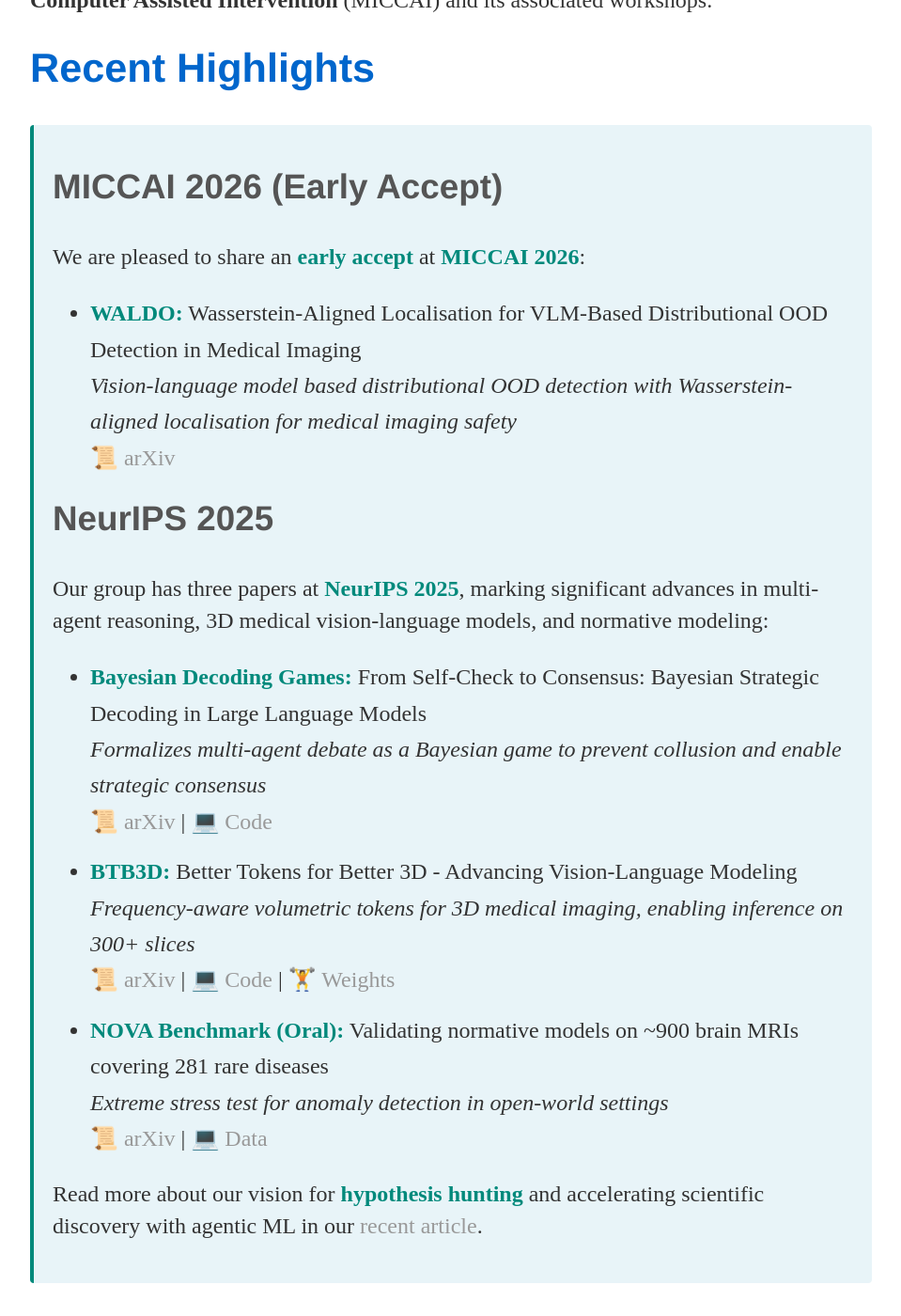
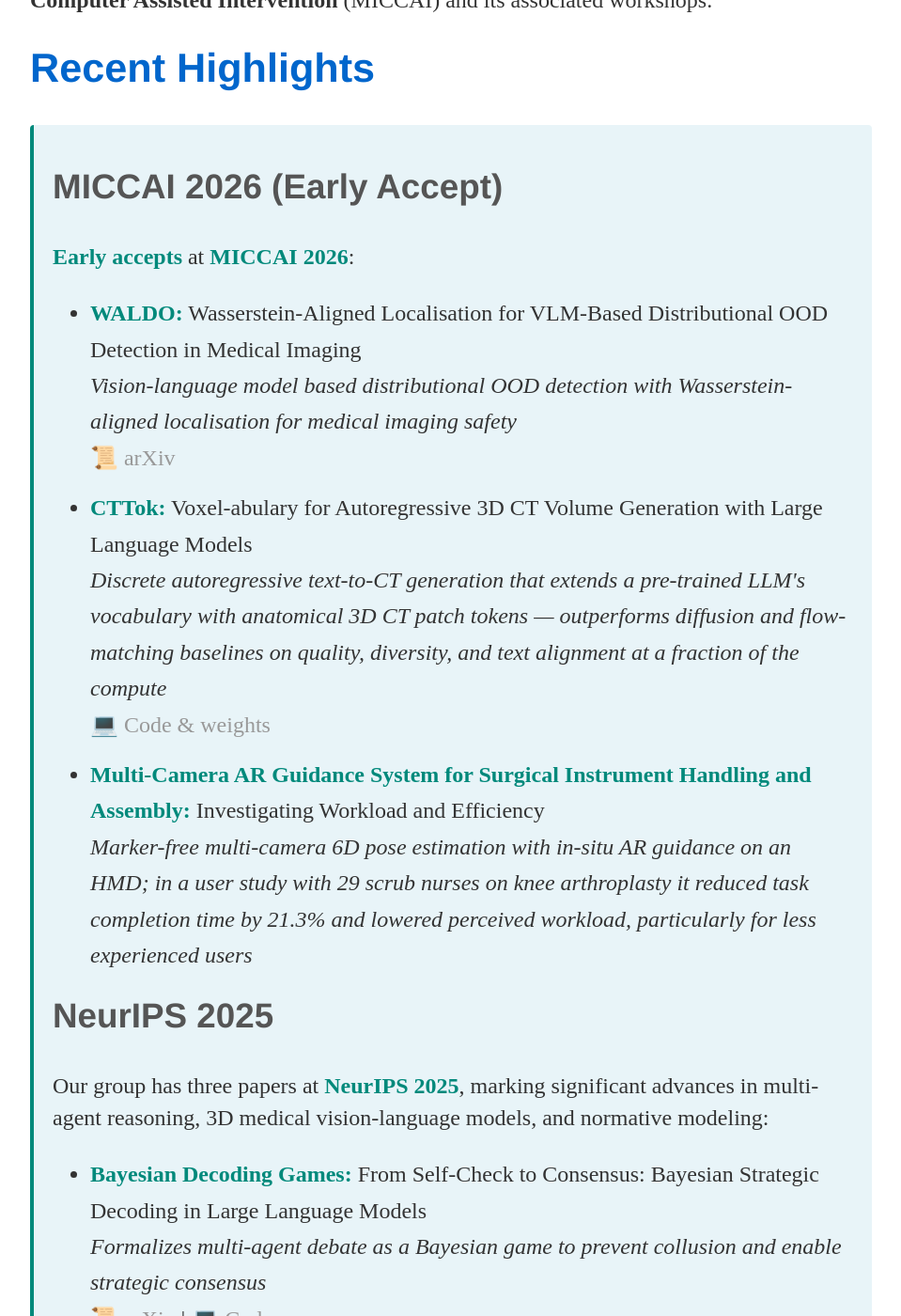
Before and after one commit to bkainz/bkainz.github.io, a Jekyll site: the page built from Publications/index.html, in a window 1280 px wide and 1400 px high, scrolled down 4989 px. Shown: the whole window at 94% size, without its empty margins (160-1119 px from the left). Built offline with Jekyll 4.4.1, drawn with Linux system fonts in a browser that asks for light colours; some of the changed text lies outside the part shown.

Commit message:
Add CTTok and Multi-Camera AR Guidance as MICCAI 2026 early accepts
Add two more MICCAI 2026 early-accept entries to the Recent Highlights
(CTTok and Multi-Camera AR Guidance for Surgical Instrument Handling),
shorten the highlight intro, and append matching BibTeX entries so the
publication list reflects them.

Co-Authored-By: Claude Opus 4.7 (1M context) <noreply@anthropic.com>

```diff
--- a/Publications/index.html
+++ b/Publications/index.html
@@ -111,13 +111,22 @@ title: Publications of Bernhard Kainz
     <div class="conference-highlights">
         <h3>MICCAI 2026 (Early Accept)</h3>
         <p>
-            We are pleased to share an <strong>early accept</strong> at <strong>MICCAI 2026</strong>:
+            <strong>Early accepts</strong> at <strong>MICCAI 2026</strong>:
         </p>
         <ul>
             <li>
                 <strong>WALDO:</strong> Wasserstein-Aligned Localisation for VLM-Based Distributional OOD Detection in Medical Imaging
                 <br><em>Vision-language model based distributional OOD detection with Wasserstein-aligned localisation for medical imaging safety</em>
                 <br>📜 <a href="https://arxiv.org/abs/2605.05161">arXiv</a>
+            </li>
+            <li>
+                <strong>CTTok:</strong> Voxel-abulary for Autoregressive 3D CT Volume Generation with Large Language Models
+                <br><em>Discrete autoregressive text-to-CT generation that extends a pre-trained LLM's vocabulary with anatomical 3D CT patch tokens — outperforms diffusion and flow-matching baselines on quality, diversity, and text alignment at a fraction of the compute</em>
+                <br>💻 <a href="https://github.com/WongJiayi/CTTok">Code &amp; weights</a>
+            </li>
+            <li>
+                <strong>Multi-Camera AR Guidance System for Surgical Instrument Handling and Assembly:</strong> Investigating Workload and Efficiency
+                <br><em>Marker-free multi-camera 6D pose estimation with in-situ AR guidance on an HMD; in a user study with 29 scrub nurses on knee arthroplasty it reduced task completion time by 21.3% and lowered perceived workload, particularly for less experienced users</em>
             </li>
         </ul>
 
@@ -335,11 +344,12 @@ title: Publications of Bernhard Kainz
 
 
 
+
 <h3>2026</h3>
 <ul class="publication-list">
 <li>
   <div class="pub-entry">
-    <div class="pub-number">[385]</div>
+    <div class="pub-number">[387]</div>
     <div class="pub-content">
     <div class="pub-title">Abdominal simultaneous 3D water T1 and T2 mapping using a free-breathing Cartesian acquisition with spiral profile ordering <span class="badge badge-journal">Top Journal</span></div>
     <div class="pub-authors">Stelter, Jonathan, Weiss, Kilian, Steinhelfer, Lisa, Meineke, Jakob, Zhang, Weitong, Kainz, B., Braren, Rickmer F, Karampinos, Dimitrios C</div>
@@ -349,7 +359,7 @@ title: Publications of Bernhard Kainz
 </li>
 <li>
   <div class="pub-entry">
-    <div class="pub-number">[384]</div>
+    <div class="pub-number">[386]</div>
     <div class="pub-content">
     <div class="pub-title">Task-Conditioned 3D U-Nets via Hypernetworks for Data-Scarce Medical Segmentation <span class="badge badge-conference">Top Conference</span></div>
     <div class="pub-authors">Hagen, Luca, Müller, Johanna Paula, Gmeiner, Moritz, Kainz, B.</div>
@@ -359,7 +369,7 @@ title: Publications of Bernhard Kainz
 </li>
 <li>
   <div class="pub-entry">
-    <div class="pub-number">[383]</div>
+    <div class="pub-number">[385]</div>
     <div class="pub-content">
     <div class="pub-title">Measuring and Aligning Abstraction in Vision-Language Models with Medical Taxonomies </div>
     <div class="pub-authors">Schaper, Ben, Di Folco, Maxime, Kainz, B., Schnabel, Julia A, Bercea, Cosmin I</div>
@@ -369,7 +379,7 @@ title: Publications of Bernhard Kainz
 </li>
 <li>
   <div class="pub-entry">
-    <div class="pub-number">[382]</div>
+    <div class="pub-number">[384]</div>
     <div class="pub-content">
     <div class="pub-title">ShapePuri: Shape Guided and Appearance Generalized Adversarial Purification </div>
     <div class="pub-authors">Li, Zhe, Kainz, B.</div>
@@ -379,7 +389,7 @@ title: Publications of Bernhard Kainz
 </li>
 <li>
   <div class="pub-entry">
-    <div class="pub-number">[381]</div>
+    <div class="pub-number">[383]</div>
     <div class="pub-content">
     <div class="pub-title">Generalist foundation models from a multimodal dataset for 3D computed tomography <span class="badge badge-journal">Top Journal</span></div>
     <div class="pub-authors">Hamamci, Ibrahim Ethem, Er, Sezgin, Wang, Chenyu, Almas, Furkan, Simsek, Ayse Gulnihan, Esirgun, Sevval Nil, Dogan, Irem, Durugol, Omer Faruk, Hou, Benjamin, Shit, Suprosanna, others</div>
@@ -389,7 +399,7 @@ title: Publications of Bernhard Kainz
 </li>
 <li>
   <div class="pub-entry">
-    <div class="pub-number">[380]</div>
+    <div class="pub-number">[382]</div>
     <div class="pub-content">
     <div class="pub-title">SigVLP: Sigmoid Volume-Language Pre-Training for Self-Supervised CT-Volume Adaptive Representation Learning </div>
     <div class="pub-authors">Wang, Jiayi, Reynaud, Hadrien, Hamamci, Ibrahim Ethem, Er, Sezgin, Shit, Suprosanna, Menze, Bjoern, Kainz, B.</div>
@@ -399,7 +409,7 @@ title: Publications of Bernhard Kainz
 </li>
 <li>
   <div class="pub-entry">
-    <div class="pub-number">[379]</div>
+    <div class="pub-number">[381]</div>
     <div class="pub-content">
     <div class="pub-title">Distil or Cluster? </div>
     <div class="pub-authors">Kainz, B.</div>
@@ -409,7 +419,7 @@ title: Publications of Bernhard Kainz
 </li>
 <li>
   <div class="pub-entry">
-    <div class="pub-number">[378]</div>
+    <div class="pub-number">[380]</div>
     <div class="pub-content">
     <div class="pub-title">Distil or Cluster? Data-efficient Learning for Ultrasound in Practice </div>
     <div class="pub-authors">Ochmann, Jennifer, Müller, Johanna P, Erick, Franciskus X, Kainz, B.</div>
@@ -419,7 +429,7 @@ title: Publications of Bernhard Kainz
 </li>
 <li>
   <div class="pub-entry">
-    <div class="pub-number">[377]</div>
+    <div class="pub-number">[379]</div>
     <div class="pub-content">
     <div class="pub-title">Supervised Fetal Cardiac Anomaly Detection: Handling Label Noise and Temporal Dynamics with Vision Foundation Models </div>
     <div class="pub-authors">Singh, Abhivir, Kainz, B., Li, Yingzhen</div>
@@ -429,7 +439,7 @@ title: Publications of Bernhard Kainz
 </li>
 <li>
   <div class="pub-entry">
-    <div class="pub-number">[376]</div>
+    <div class="pub-number">[378]</div>
     <div class="pub-content">
     <div class="pub-title">CRAgents for Disease Modelling via Multi-Agent Critique and Refinement <span class="badge badge-conference">Top Conference</span></div>
     <div class="pub-authors">Yu, Kelly, Li, Zuoou, Matthews, Paul M, Bai, Wenjia, Kainz, B., Qiao, Mengyun</div>
@@ -439,7 +449,7 @@ title: Publications of Bernhard Kainz
 </li>
 <li>
   <div class="pub-entry">
-    <div class="pub-number">[375]</div>
+    <div class="pub-number">[377]</div>
     <div class="pub-content">
     <div class="pub-title">Learning from Noisy Prompts: Saliency-Guided Prompt Distillation for Robust Segmentation with SAM </div>
     <div class="pub-authors">Kang, Jingxuan, Zhang, Ziqi, Zheng, Shaoming, Li, Shuang, Patel, Uday Bharat, Fitzhugh, Alexander Harry, Lung, Phillip, Kiberu, Yusuf, Jathanna, Nikesh, Jamil-Copley, Shahnaz, others</div>
@@ -449,7 +459,7 @@ title: Publications of Bernhard Kainz
 </li>
 <li>
   <div class="pub-entry">
-    <div class="pub-number">[374]</div>
+    <div class="pub-number">[376]</div>
     <div class="pub-content">
     <div class="pub-title">Wasserstein-Aligned Localisation for VLM-Based Distributional OOD Detection in Medical Imaging </div>
     <div class="pub-authors">Kainz, B., Mueller, Johanna P, Baugh, Matthew, Bercea, Cosmin</div>
@@ -457,6 +467,26 @@ title: Publications of Bernhard Kainz
     </div>
   </div>
 </li>
+<li>
+  <div class="pub-entry">
+    <div class="pub-number">[375]</div>
+    <div class="pub-content">
+    <div class="pub-title">CTTok: Voxel-abulary for Autoregressive 3D CT Volume Generation with Large Language Models <span class="badge badge-conference">Top Conference</span></div>
+    <div class="pub-authors">Wang, Jiayi, Reynaud, Hadrien, Dombrowski, Mischa, Wang, Xiaoliang, Hamamci, Ibrahim Ethem, Shit, Suprosanna, Er, Sezgin, Menze, Bjoern, Kainz, B.</div>
+    <div class="pub-venue">In <em>International Conference on Medical Image Computing and Computer-Assisted Intervention</em>, 2026</div>
+    </div>
+  </div>
+</li>
+<li>
+  <div class="pub-entry">
+    <div class="pub-number">[374]</div>
+    <div class="pub-content">
+    <div class="pub-title">Multi-Camera AR Guidance System for Surgical Instrument Handling and Assembly: Investigating Workload and Efficiency <span class="badge badge-conference">Top Conference</span></div>
+    <div class="pub-authors">Li, Shiyu, Kreimeier, Julian, Schieber, Hannah, Müller, Dirk, Kainz, B., von Eisenhart-Rothe, Rüdiger, Roth, Daniel</div>
+    <div class="pub-venue">In <em>International Conference on Medical Image Computing and Computer-Assisted Intervention</em>, 2026</div>
+    </div>
+  </div>
+</li>
 </ul>
 <h3>2025</h3>
 <ul class="publication-list">
```
Also changed, not shown: Publications/publications2025.bib (+14 -0 lines), Publications/publications_generated.html (+32 -12 lines).
